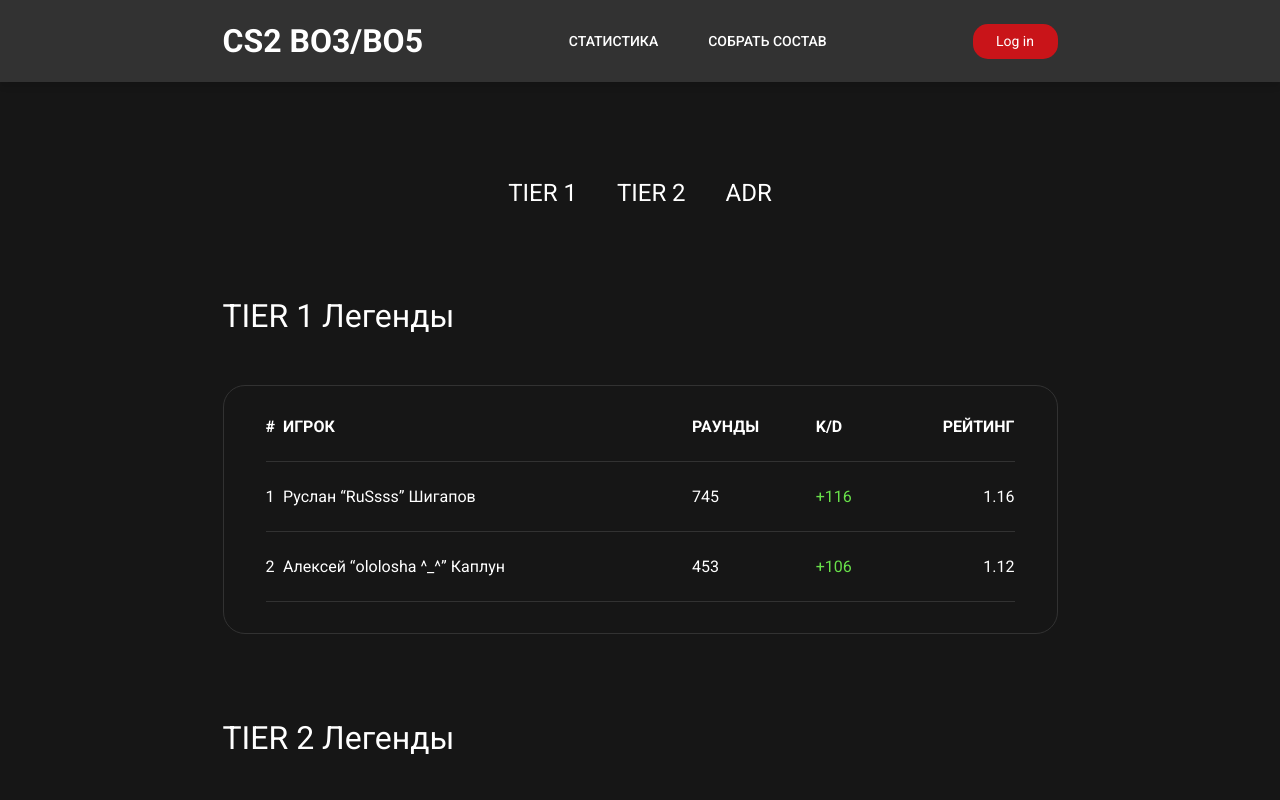
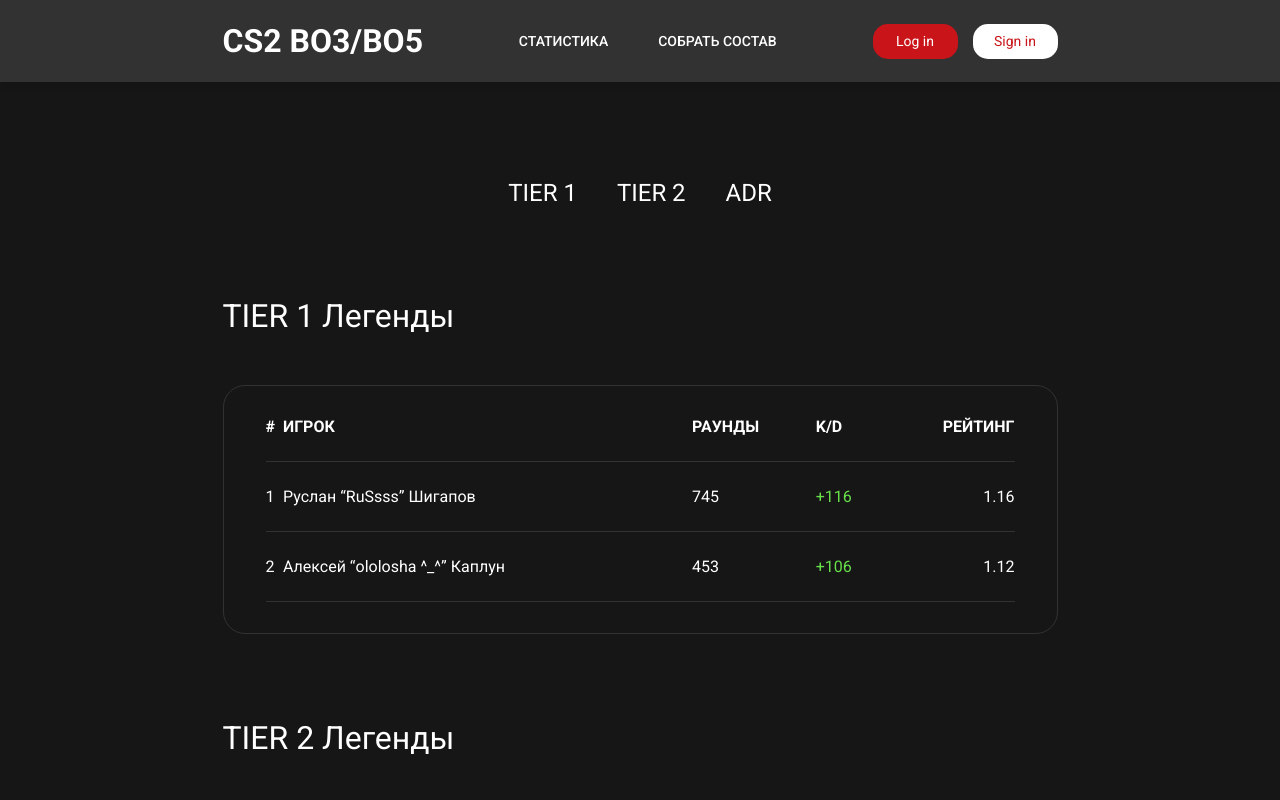
Before and after one commit to stufev/CS2-bo3-bo5-stats, a Vue app: page / in a window 1280 px wide. Shown: the top 800 px of the page. Built offline with nearby package versions, Linux system fonts and the light colour scheme.

Commit message:
add new page

```diff
--- a/src/components/Header/index.vue
+++ b/src/components/Header/index.vue
@@ -16,9 +16,14 @@
           </li>
         </ul>
       </nav>
-      <button class="login-button">
-        Log in
-      </button>
+      <div class="header__buttons">
+        <button class="login-button">
+          Log in
+        </button>
+        <button class="signin-button">
+          Sign in
+        </button>
+      </div>
       <nav class="burger" role="navigation">
         <div class="burger__wrapper">
           <input type="checkbox"/>
@@ -35,6 +40,11 @@
             <li class="nav__item">
               <button class="login-button">
                 Log in
+              </button>
+            </li>
+            <li class="nav__item">
+              <button class="signin-button">
+                Sign in
               </button>
             </li>
           </ul>
@@ -99,6 +109,11 @@
   font-weight: 500;
 }
 
+.header__buttons {
+  display: flex;
+  column-gap: 15px;
+}
+
 .login-button {
   width: 85px;
   height: 35px;
@@ -113,6 +128,27 @@
   &:hover {
     background: #fff;
     color: #C91419;
+  }
+
+  @media (max-width: 768px) {
+    display: none;
+  }
+}
+
+.signin-button {
+  width: 85px;
+  height: 35px;
+  display: flex;
+  align-items: center;
+  justify-content: center;
+  color: #C91419;
+  background: #fff;
+  transition: all .2s linear;
+  border-radius: 15px;
+
+  &:hover {
+    background: #C91419;
+    color: #fff;
   }
 
   @media (max-width: 768px) {
@@ -230,5 +266,11 @@
     display: block;
     margin-left: auto;
   }
+
+  .signin-button {
+    display: block;
+    margin-left: auto;
+    border: 1px solid #C91419;
+  }
 }
 </style>
```
Also changed, not shown: src/views/Login/index.vue (added, +19 -0 lines), src/components/LogIn/index.vue (added), src/components/SignIn/index.vue (added).
